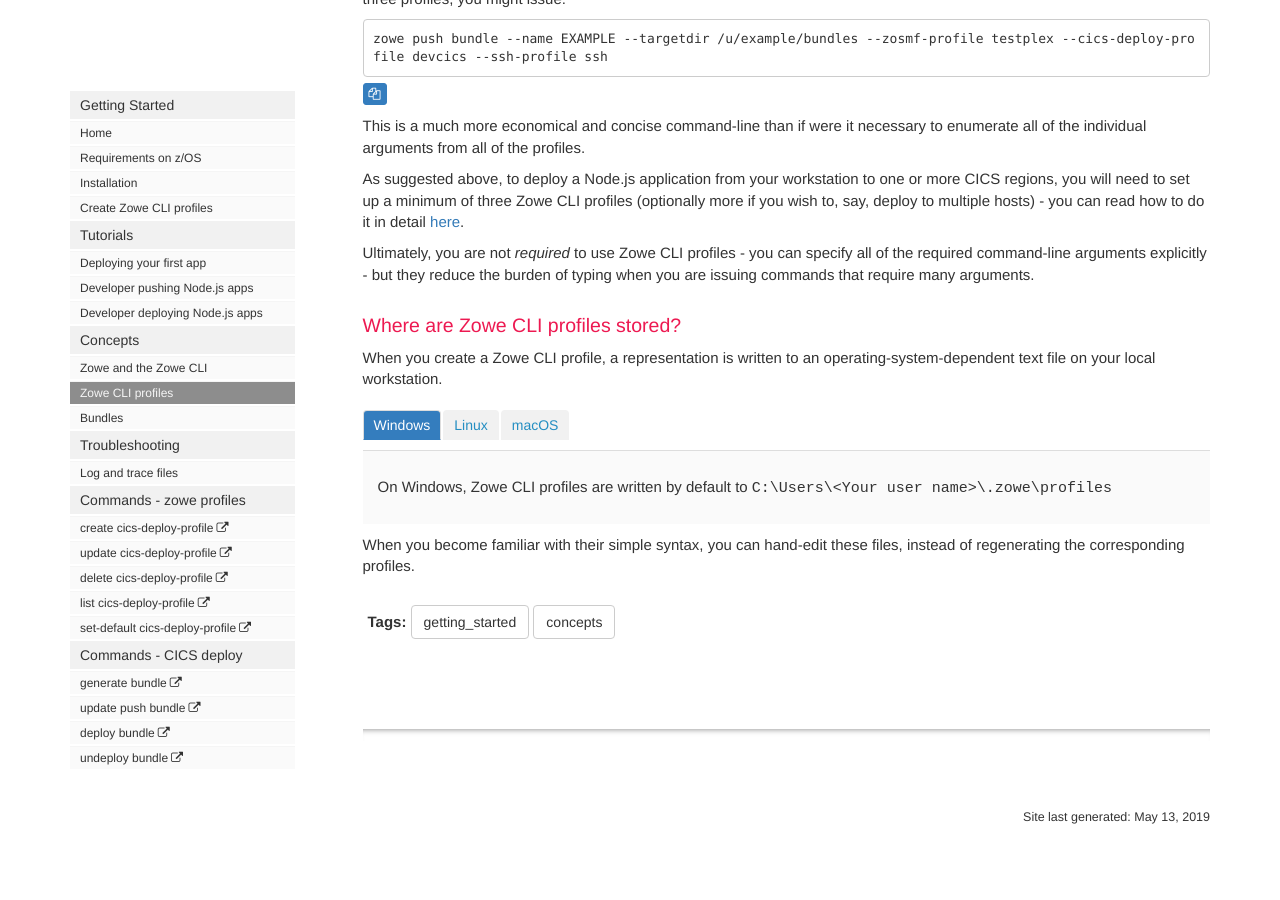
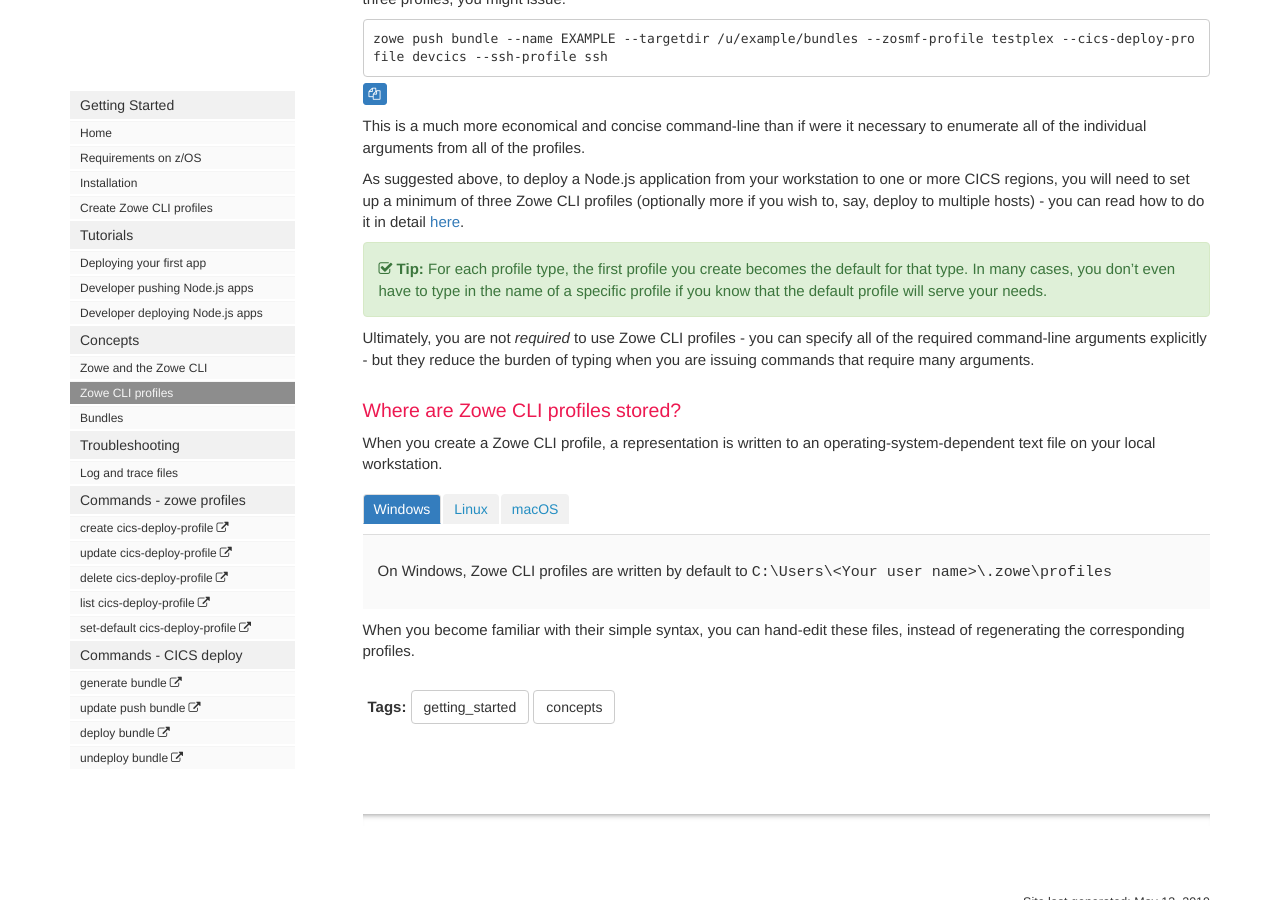
Before and after one commit to IBM/zowe-cli-cics-deploy-plugin, a Jekyll site: the page built from docs/pages/cdp/cdp-zowe-profiles.md, in a window 1280 px wide and 900 px high, scrolled down 1047 px. Built offline with Jekyll 4.4.1, drawn with Linux system fonts in a browser that asks for light colours; nearby versions of some CDN libraries; comment, search, counter and statistics services are not loaded.

Commit message:
Updated profiles topic with details of default profiles

```diff
--- a/docs/pages/cdp/cdp-zowe-profiles.md
+++ b/docs/pages/cdp/cdp-zowe-profiles.md
@@ -37,6 +37,8 @@ This is a much more economical and concise command-line than if were it necessar
 
 As suggested above, to deploy a Node.js application from your workstation to one or more CICS regions, you will need to set up a minimum of three Zowe CLI profiles (optionally more if you wish to, say, deploy to multiple hosts) - you can read how to do it in detail [here](cdp-Create-Zowe-CLI-profiles).
 
+{% include tip.html content="For each profile type, the first profile you create becomes the default for that type. In many cases, you don't even have to type in the name of a specific profile if you know that the default profile will serve your needs." %}
+
 Ultimately, you are not *required* to use Zowe CLI profiles - you can specify all of the required command-line arguments explicitly - but they reduce the burden of typing when you are issuing commands that require many arguments.
 
 ### Where are Zowe CLI profiles stored?
```
